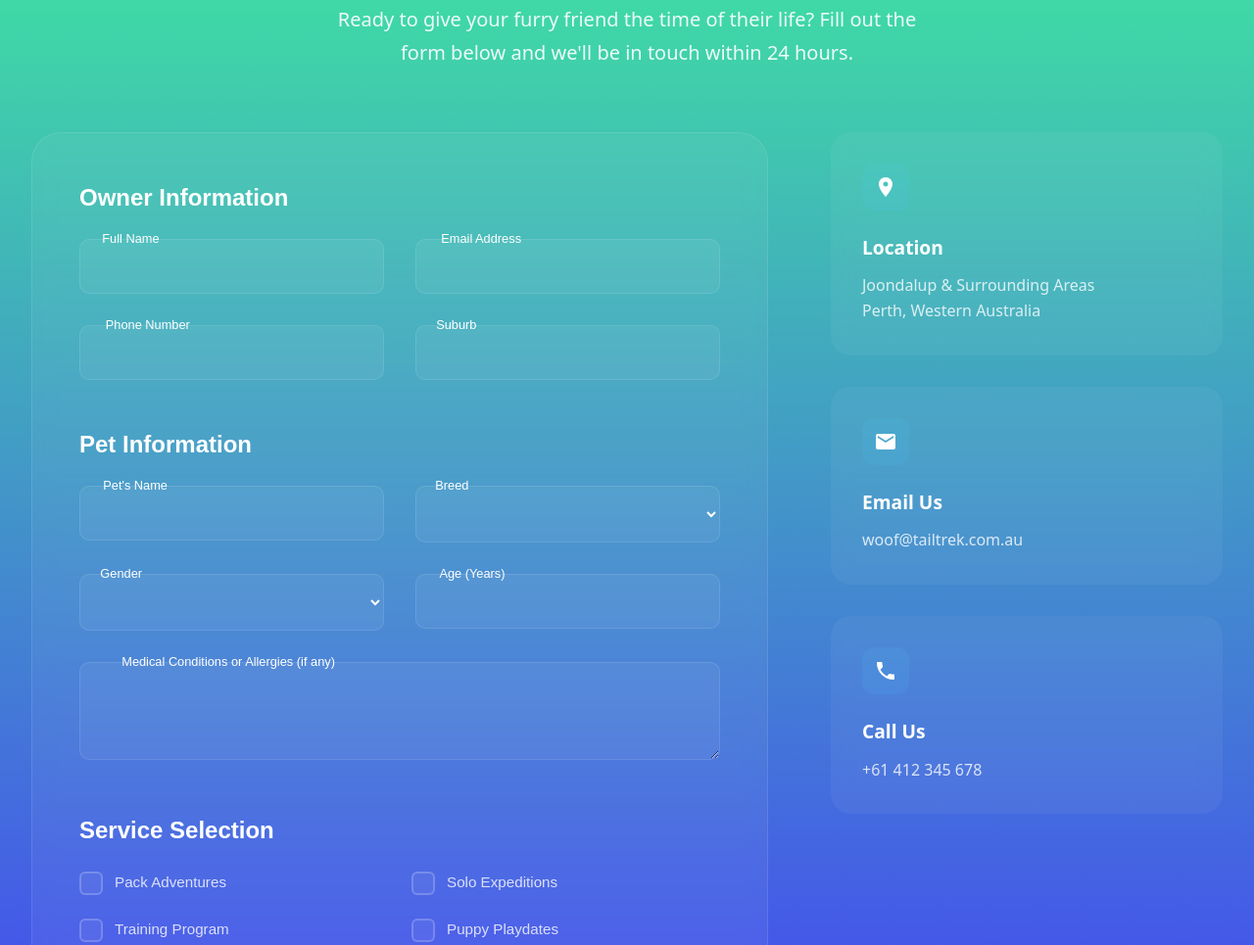
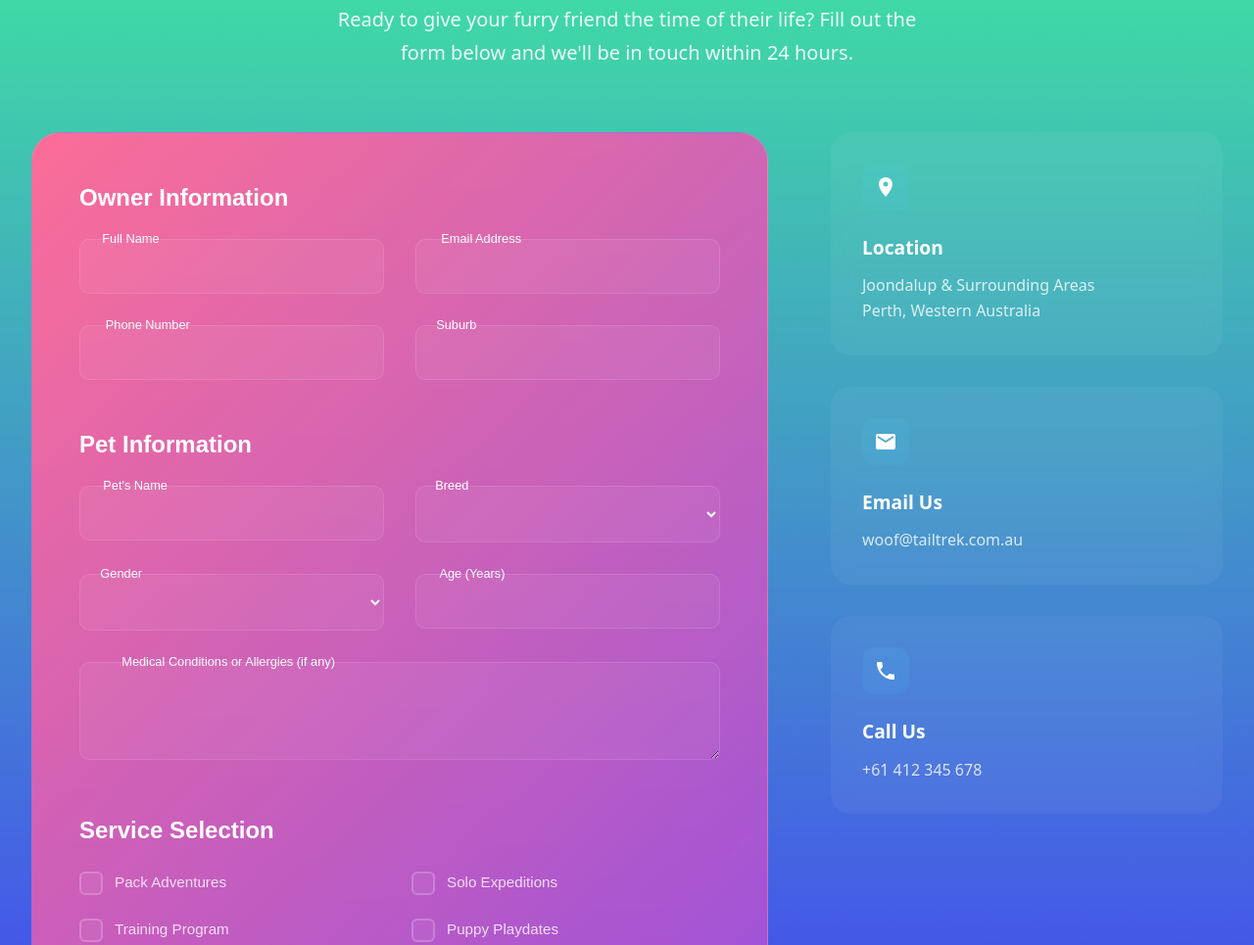
Before and after one commit to lawrence18365/tailtrek, a plain HTML site: page index.html in a window 1280 px wide. Shown: the part 6147-7112 px from the top of the page at 98% size. Drawn offline with nearby package versions, Linux system fonts and the light colour scheme; a web font is replaced by a local one.

Commit message:
Update index.html

```diff
--- a/index.html
+++ b/index.html
@@ -3134,7 +3134,7 @@ body {
 }
 
 .contact-form {
-    background: rgba(255, 255, 255, 0.05);
+    background: linear-gradient(135deg, hsl(342deg 100% 71% / 98%), hsl(273deg 68% 59% / 90%));
     padding: 3rem;
     border-radius: 30px;
     border: 1px solid rgba(255, 255, 255, 0.1);
```
